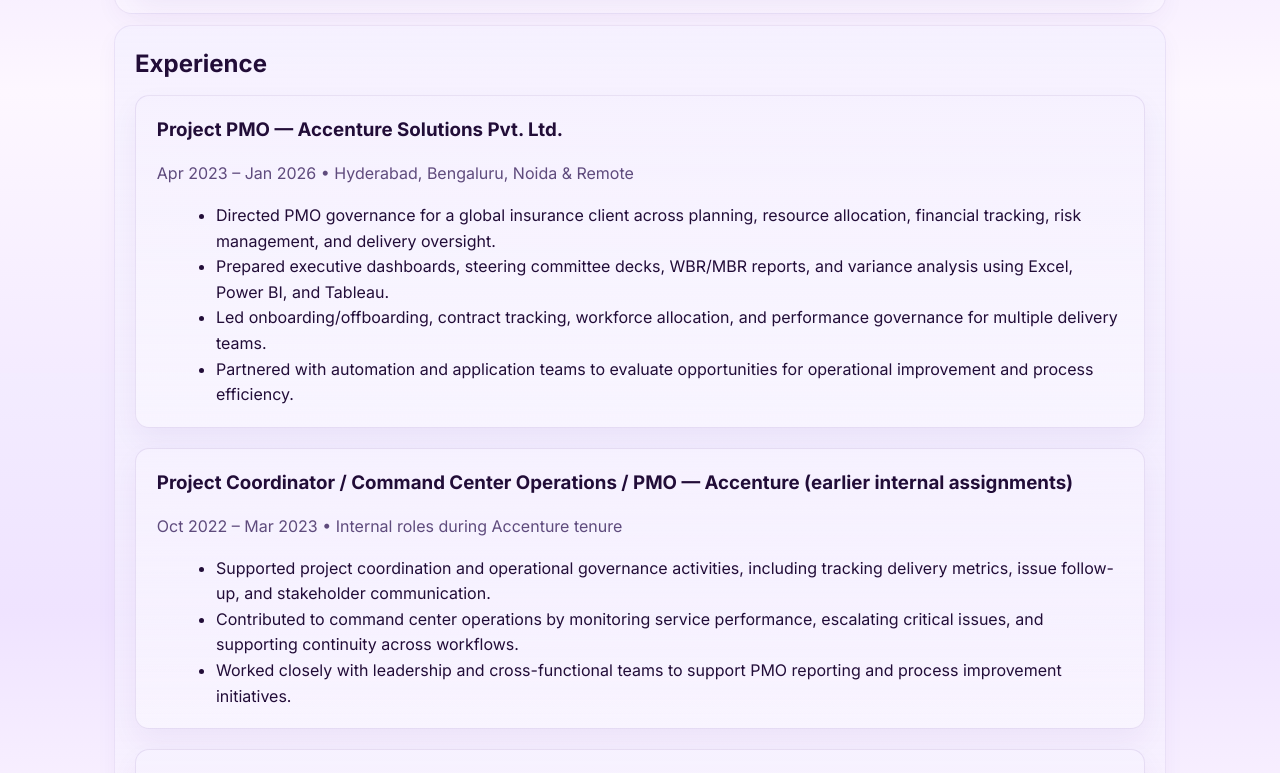
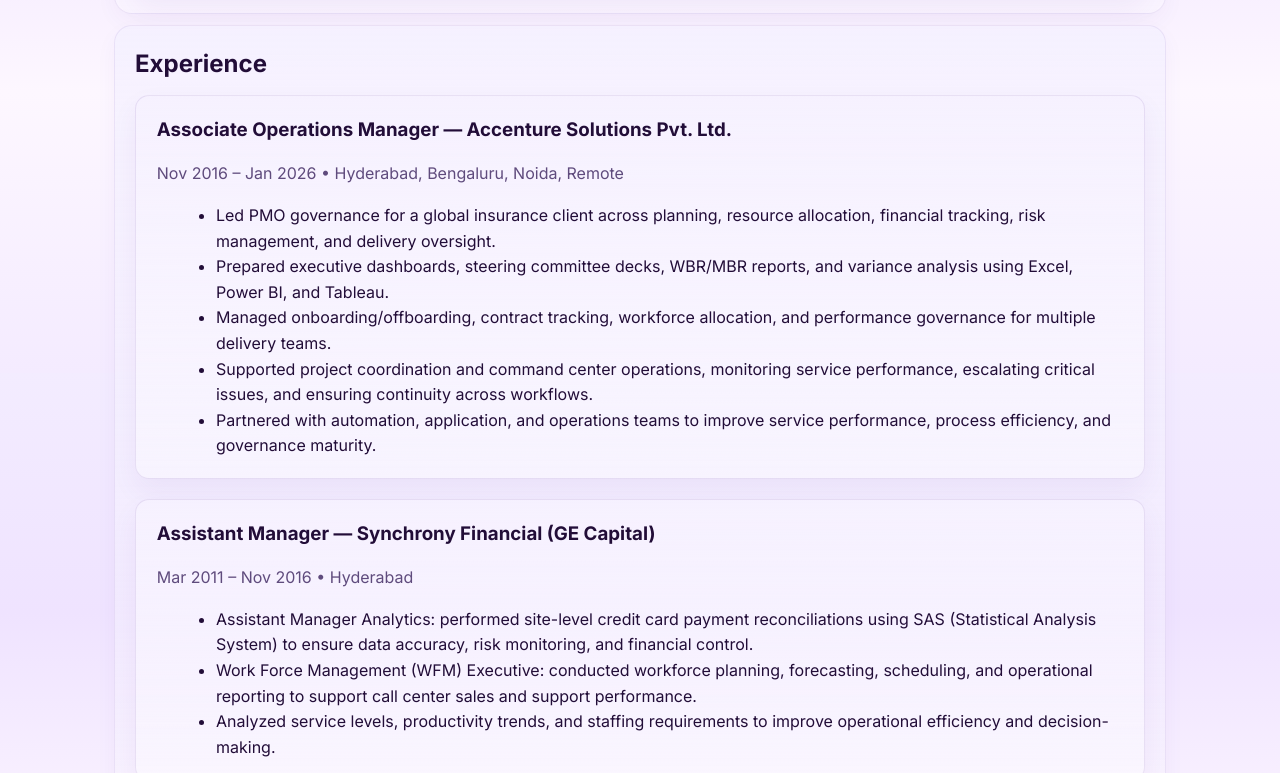
Before and after one commit to abhaytripaathi/mycv, a plain HTML site: page index.html in a window 1280 px wide. Shown: the part 2027-2800 px from the top of the page. Drawn offline with Linux system fonts and the light colour scheme.

Commit message:
Add files via upload

```diff
--- a/index.html
+++ b/index.html
@@ -20,7 +20,6 @@
         <button class="nav-tab" data-target="gallery-panel" type="button">Gallery</button>
       </nav>
       <div class="header-actions">
-        <a class="btn" href="https://abhaytripaathi.work.succeed.cl/" target="_blank" rel="noopener">Website</a>
         <button id="theme-toggle" aria-label="Toggle theme">🌙</button>
       </div>
     </div>
@@ -84,7 +83,7 @@
 
         <article class="project-card">
           <div class="project-body">
-            <h3>Operational PMO (Insurance — Global Delivery)</h3>
+            <h3>Project Transformation PMO (Insurance — Global Delivery)</h3>
             <p><strong>Role:</strong> Project PMO — Apr 2023 – Jan 2026</p>
             <ul>
               <li>Designed and ran PMO governance: integrated project plans, milestone tracking, RAID logs, and SLA frameworks for a large insurance client.</li>
@@ -113,39 +112,32 @@
 
         <div class="timeline">
           <div class="timeline-item">
-            <h3>Project PMO — Accenture Solutions Pvt. Ltd.</h3>
-            <p class="muted">Apr 2023 – Jan 2026 • Hyderabad, Bengaluru, Noida & Remote</p>
+            <h3>Associate Operations Manager — Accenture Solutions Pvt. Ltd.</h3>
+            <p class="muted">Nov 2016 – Jan 2026 • Hyderabad, Bengaluru, Noida, Remote</p>
             <ul>
-              <li>Directed PMO governance for a global insurance client across planning, resource allocation, financial tracking, risk management, and delivery oversight.</li>
+              <li>Led PMO governance for a global insurance client across planning, resource allocation, financial tracking, risk management, and delivery oversight.</li>
               <li>Prepared executive dashboards, steering committee decks, WBR/MBR reports, and variance analysis using Excel, Power BI, and Tableau.</li>
-              <li>Led onboarding/offboarding, contract tracking, workforce allocation, and performance governance for multiple delivery teams.</li>
-              <li>Partnered with automation and application teams to evaluate opportunities for operational improvement and process efficiency.</li>
+              <li>Managed onboarding/offboarding, contract tracking, workforce allocation, and performance governance for multiple delivery teams.</li>
+              <li>Supported project coordination and command center operations, monitoring service performance, escalating critical issues, and ensuring continuity across workflows.</li>
+              <li>Partnered with automation, application, and operations teams to improve service performance, process efficiency, and governance maturity.</li>
             </ul>
           </div>
 
           <div class="timeline-item">
-            <h3>Project Coordinator / Command Center Operations / PMO — Accenture (earlier internal assignments)</h3>
-            <p class="muted">Oct 2022 – Mar 2023 • Internal roles during Accenture tenure</p>
+            <h3>Assistant Manager — Synchrony Financial (GE Capital)</h3>
+            <p class="muted">Mar 2011 – Nov 2016 • Hyderabad</p>
             <ul>
-              <li>Supported project coordination and operational governance activities, including tracking delivery metrics, issue follow-up, and stakeholder communication.</li>
-              <li>Contributed to command center operations by monitoring service performance, escalating critical issues, and supporting continuity across workflows.</li>
-              <li>Worked closely with leadership and cross-functional teams to support PMO reporting and process improvement initiatives.</li>
+              <li>Assistant Manager Analytics: performed site-level credit card payment reconciliations using SAS (Statistical Analysis System) to ensure data accuracy, risk monitoring, and financial control.</li>
+              <li>Work Force Management (WFM) Executive: conducted workforce planning, forecasting, scheduling, and operational reporting to support call center sales and support performance.</li>
+              <li>Analyzed service levels, productivity trends, and staffing requirements to improve operational efficiency and decision-making.</li>
             </ul>
           </div>
 
           <div class="timeline-item">
-            <h3>Assistant Manager – Operations Analytics & WFM — Synchrony Financial (GE Capital)</h3>
-            <p class="muted">Mar 2011 – Nov 2016 • Hyderabad</p>
-            <ul>
-              <li>WFM analytics, forecasting, scheduling and operational reporting; supported call center sales and support operations.</li>
-            </ul>
-          </div>
-
-          <div class="timeline-item">
-            <h3>Call Center Executive — Apollo Health Street Ltd.</h3>
+            <h3>Process Associate — Apollo Health Street Ltd.</h3>
             <p class="muted">Oct 2009 – Jan 2011 • Hyderabad</p>
             <ul>
-              <li>Outbound calling for US medical providers; early-career operations and client communications experience.</li>
+              <li>Call center executive; handled outbound calling for US medical providers while supporting client communication, appointment coordination, and service follow-up in a process-driven environment.</li>
             </ul>
           </div>
         </div>
```
